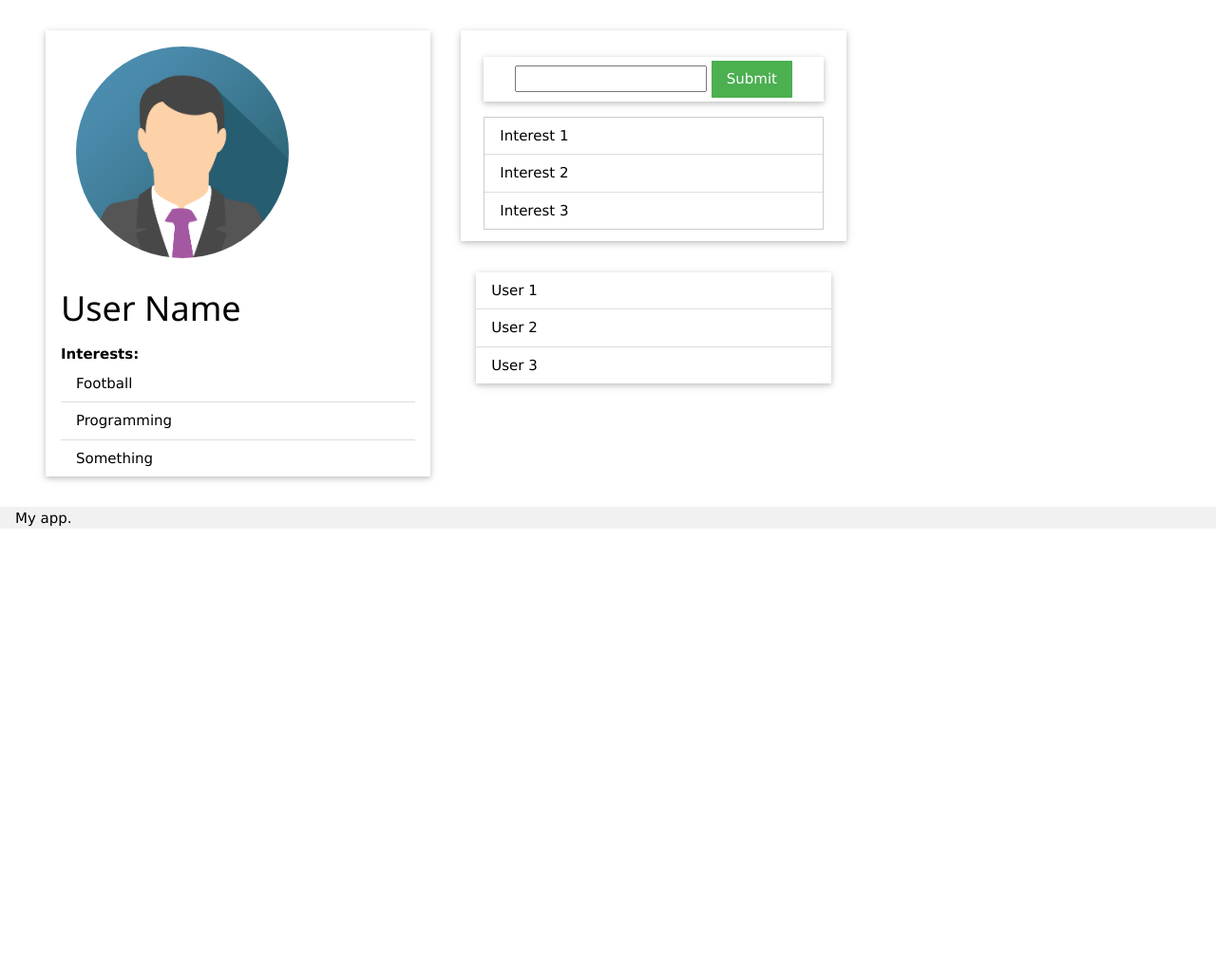
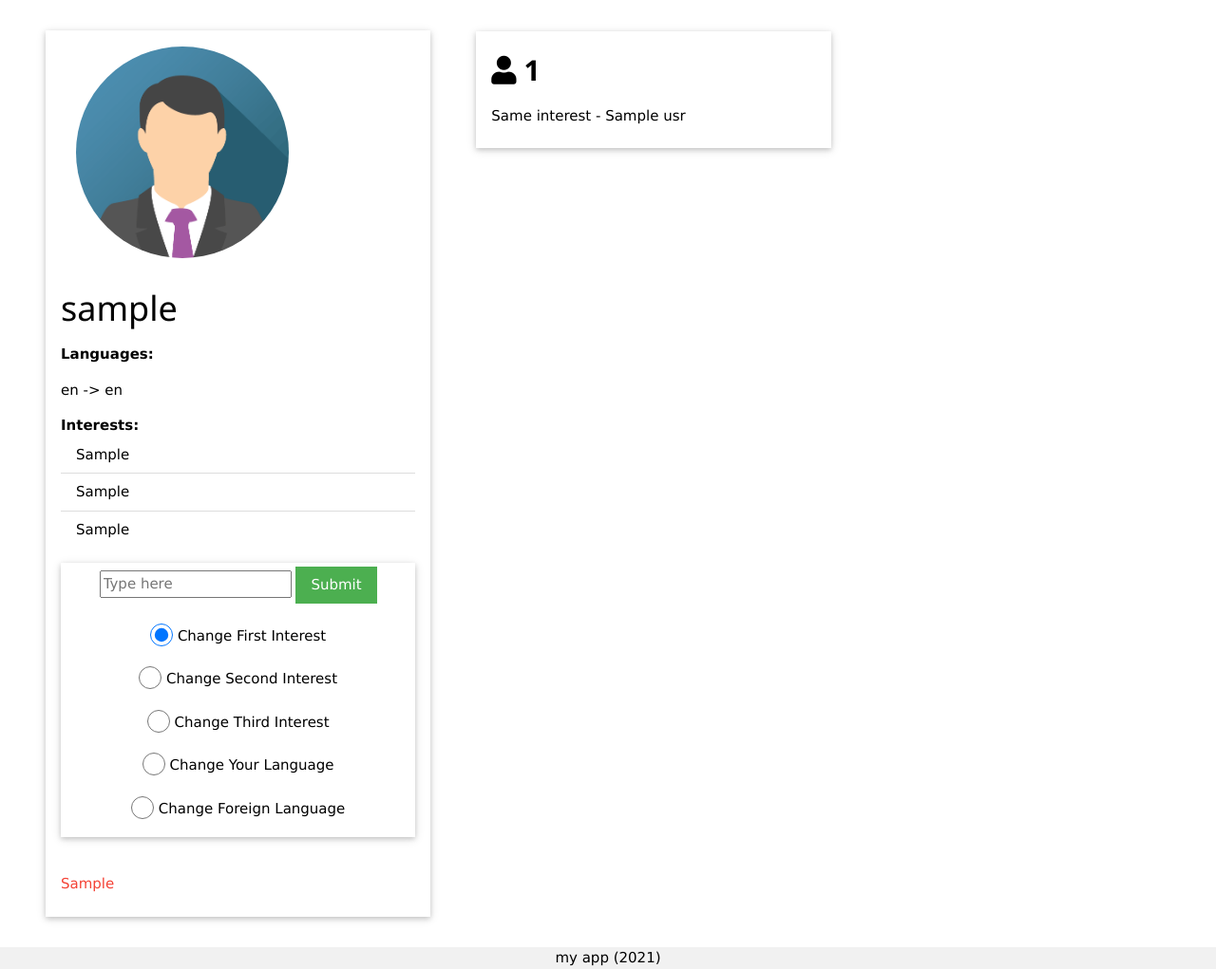
Before and after one commit to ProgramSnail/python_web_proj, a Flask app: template templates/user_page.html in a window 1280 px wide. Shown: the part 74-1095 px from the top of the page at 95% size. Before the commit the page ends 631 px from the top, so only its background shows below. Run offline with Flask 2, Linux system fonts and the light colour scheme; the template is opened without the code that fills it: most values are stand-ins (such as "Sample title", 1, 10 or a date in 2020).

Commit message:
version, added sort of users with matching languages for learnd and interests

```diff
--- a/app.py
+++ b/app.py
@@ -9,13 +9,45 @@ app.config["SQLALCHEMY_TRACK_MODIFICATIONS"] = False
 app.secret_key = "SAFmdsdDkSukyuDd"
 db = SQLAlchemy(app)
 
+MAX_NAME_LENGTH = 30
+MAX_PASSWORD_LENGTH = 30
+MAX_PARAM_LENGTH = 30
+NONE_VALUE = "None"
+
+
+class UserData(db.Model):
+    id = db.Column(db.Integer, primary_key = True)
+    name = db.Column(db.String(MAX_NAME_LENGTH), unique=True, nullable=False)
+    password = db.Column(db.String(MAX_PASSWORD_LENGTH), nullable=False)
+    interest1 = db.Column(db.String(MAX_PARAM_LENGTH), nullable=False)
+    interest2 = db.Column(db.String(MAX_PARAM_LENGTH), nullable=False)
+    interest3 = db.Column(db.String(MAX_PARAM_LENGTH), nullable=False)
+    usr_lang = db.Column(db.String(MAX_PARAM_LENGTH), nullable=False)
+    foreign_lang = db.Column(db.String(MAX_PARAM_LENGTH), nullable=False)
+    # add password hash instead of password
+
+db.create_all()
+
+
 @app.route("/", methods=["POST", "GET"])
 def login():
     if request.method == "POST":
         name = request.form["name"]
         password = request.form["password"]
+        if UserData.query.filter_by(name=name).count() == 0:
+            db.session.add(UserData(name=name, password=password,
+                interest1=NONE_VALUE, interest2=NONE_VALUE, interest3=NONE_VALUE,
+                usr_lang=NONE_VALUE, foreign_lang=NONE_VALUE))
+            db.session.commit()
+            print("Added user " + name)
+        elif UserData.query.filter_by(name=name).first().password != password:
+            print("Wrong password") # later - popup
+            return render_template("login.html", form_msg="Wrong password")
         session["user_name"] = name
         session["user_password"] = password
+        if len(name) >= MAX_NAME_LENGTH and len(password) >= MAX_PASSWORD_LENGTH:
+            print("Too long name / password") # later - popup
+            return render_template("login.html", form_msg="Too long name / password")
         return redirect(url_for("user_page", user_name=name))
     else:
         if "user_name" in session:
@@ -23,8 +55,74 @@ def login():
         return render_template("login.html")
 
 
-@app.route("/<user_name>")
+def create_interests_list(usr):
+    a = []
+    if usr.interest1 != NONE_VALUE:
+        a.append(usr.interest1)
+    if usr.interest2 != NONE_VALUE:
+        a.append(usr.interest2)
+    if usr.interest3 != NONE_VALUE:
+        a.append(usr.interest3)
+    return a
+
+
+def get_matching_users(usr):
+    users = []
+    if usr.usr_lang != NONE_VALUE and usr.foreign_lang != NONE_VALUE:
+        users = UserData.query.filter_by(usr_lang=usr.foreign_lang) \
+            .filter_by(foreign_lang=usr.usr_lang).all()
+    else:
+        users = UserData.query.all()
+    matching_list = []
+    a = create_interests_list(usr)
+    for user in users:
+        if user == usr:
+            continue
+        b = create_interests_list(user)
+        match = False
+        same_interest = ""
+        for x in a:
+            for y in b:
+                if x == y:
+                    match = True
+                    same_interest = x
+                    break
+            if match:
+                break
+        if match:
+            matching_list.append([user.name, same_interest])
+    return matching_list
+
+@app.route("/<user_name>", methods=["GET", "POST"])
 def user_page(user_name):
     if not "user_name" in session:
         return redirect(url_for("login"))
-    return render_template("user_page.html")
+    usr = UserData.query.filter_by(name=user_name).first()
+    form_msg = ""
+    if request.method == "POST":
+        param_str = request.form["param-str"]
+        if len(param_str) >= MAX_PARAM_LENGTH:
+            print("Too long text")
+            form_msg = "Too long text"
+        elif len(param_str) == 0:
+            print("No text")
+            form_msg = "No text"
+        else:
+            param_id = request.form["param-id"]
+            if param_id == "i1":
+                usr.interest1 = param_str
+            elif param_id == "i2":
+                usr.interest2 = param_str
+            elif param_id == "i3":
+                usr.interest3 = param_str
+            elif param_id == "usr-lang":
+                usr.usr_lang = param_str
+            elif param_id == "foreign-lang":
+                usr.foreign_lang = param_str
+            db.session.commit()
+            return redirect(url_for("user_page", user_name=user_name))
+    return render_template("user_page.html", user_name=user_name,
+        interest1=usr.interest1, interest2=usr.interest2,
+        interest3=usr.interest3, form_msg=form_msg,
+        user_language=usr.usr_lang, foreign_language=usr.foreign_lang,
+        matching_users=get_matching_users(usr)) # not efficient
--- /dev/null
+++ b/templates/base.html
@@ -0,0 +1,20 @@
+<!DOCTYPE html>
+<html>
+    <head>
+        <title>Language Learner</title>
+        <meta name="viewport" content="width=device-width, initial-scale=1">
+        <link rel="stylesheet" href="/static/w3.css">
+        <link rel="stylesheet" href="/static/fontawesome/css/all.css">
+    </head>
+    <body>
+        <header class="w3-container w3-dark-gray">
+            <h1><i class="fas fa-dice-d20"></i> Language Learner</h1>
+        </header>
+        <div class="w3-container w3-margin">
+            {% block content %}{% endblock %}
+        </div>
+        <footer class="w3-container w3-light-gray w3-center">
+            <label>my app (2021)</label>
+        </footer>
+    </body>
+</html>
--- a/templates/user_page.html
+++ b/templates/user_page.html
@@ -1,60 +1,53 @@
-<!DOCTYPE html>
-<html>
-    <head>
-        <title>Language Learner</title>
-        <meta name="viewport" content="width=device-width, initial-scale=1">
-        <link rel="stylesheet" href="/static/w3.css">
-        <link rel="stylesheet" href="/static/fontawesome/css/all.css">
-    </head>
-    <body>
-        <header class="w3-container w3-dark-gray">
-            <h1><i class="fas fa-dice-d20"></i> Language Learner</h1>
-        </header>
-        <div class="w3-container w3-margin">
+{% extends "base.html" %}
+{% block content %}
 <div class="w3-panel w3-card w3-third w3-margin">
     <img src="/static/images/default_avatar.png" class="w3-circle w3-margin" style="width: 60%" alt="avatar">
-                <h1>User Name</h1>
+    <h1>{{ user_name }}</h1>
+    <b>Languages:</b>
+    <p> {{ user_language }} -> {{ foreign_language }}</p>
     <b>Interests:</b>
     <ul class="w3-ul">
-                    <li>Football</li>
-                    <li>Programming</li>
-                    <li>Something</li>
+        <li>{{ interest1 }}</li>
+        <li>{{ interest2 }}</li>
+        <li>{{ interest3 }}</li>
     </ul>
-            </div>
-            <div class="w3-card w3-panel w3-margin w3-third w3-padding-large">
     <form method="POST" action="" style="width: 100%"
         class="w3-card w3-section w3-padding-small w3-center">
-                    <input type="text" name="interest" plaseholder="Your interest">
+        <input type="text" name="param-str" placeholder="Type here" required>
         <input class="w3-button w3-ripple w3-green" type="submit" value="Submit">
+        <p>
+            <input class="w3-radio" type="radio" name="param-id" value="i1" checked>
+            <label>Change First Interest</label>
+        </p>
+        <p>
+            <input class="w3-radio" type="radio" name="param-id" value="i2">
+            <label>Change Second Interest</label>
+        </p>
+        <p>
+            <input class="w3-radio" type="radio" name="param-id" value="i3">
+            <label>Change Third Interest</label>
+        </p>
+        <p>
+            <input class="w3-radio" type="radio" name="param-id" value="usr-lang">
+            <label>Change Your Language</label>
+        </p>
+        <p>
+            <input class="w3-radio" type="radio" name="param-id" value="foreign-lang">
+            <label>Change Foreign Language</label>
+        </p>
     </form>
-                <ul class="w3-ul w3-border" style="width: 100%">
-                    <li>
-                        <label>Interest 1</label>
-                    </li>
-                    <li>
-                        <label>Interest 2</label>
-                    </li>
-                    <li>
-                        <label>Interest 3</label>
-                    </li>
-                </ul>
+    <label class="w3-text-red w3-container w3-center">{{ form_msg }}</label>
 </div>
 <div class="w3-panel w3-margin w3-third">
     <ul class="w3-ul w3-card" style="width: 100%">
+        {% for usr in matching_users %}
             <li>
-                        <label>User 1</label>
+                <h2><b><i class="fas fa-user"></i> {{ usr[0] }}</b></h2>
+                <p>
+                    Same interest - {{ usr[1] }}
+                </p>
             </li>
-                    <li>
-                        <label>User 2</label>
-                    </li>
-                    <li>
-                        <label>User 3</label>
-                    </li>
+        {% endfor %}
     </ul>
 </div>
-        </div>
-        <footer class="w3-container w3-light-gray">
-            <label class="w3-center">My app.</label>
-        </footer>
-    </body>
-</html>
+{% endblock %}
```
Also changed, not shown: templates/login.html (+6 -21 lines), app.db (added). Lines whose indentation alone changed are shown as unchanged.
